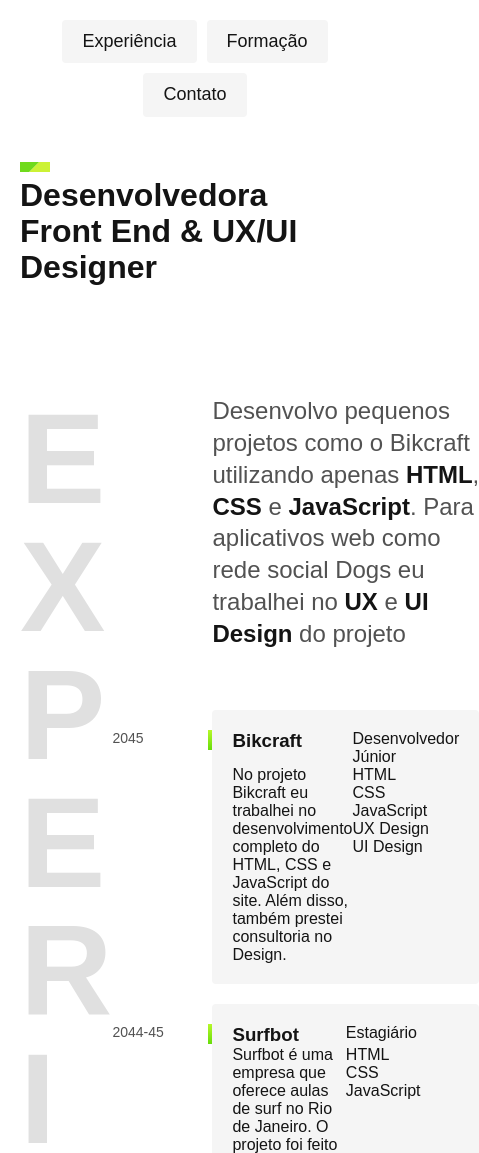
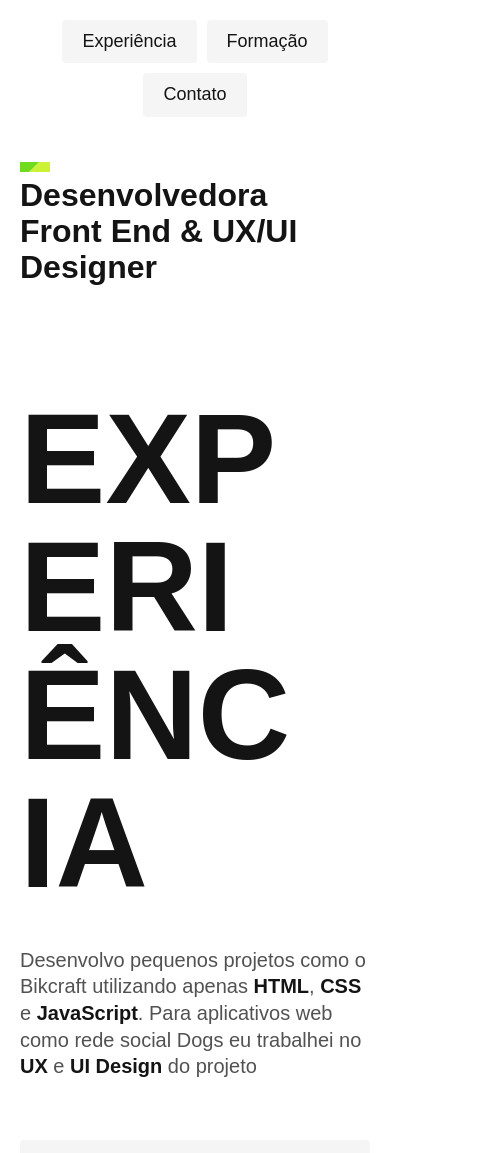
Before and after one commit to eduarda-emilli/projeto-portfolio, a plain HTML site: page portfolio/index.html in a window 390 px wide. Shown: the top 1153 px of the page, 479 px wide, since content can reach past the window. Drawn offline with Linux system fonts and the light colour scheme.

Commit message:
atualizei o css

```diff
--- a/portfolio/css/experiencia.css
+++ b/portfolio/css/experiencia.css
@@ -7,11 +7,19 @@
     gap: 100px;
 }
 
+.subtitulo {
+  font-size: 8rem;
+  line-height: 1;
+  text-transform: uppercase;
+  word-break: break-all;
+  max-width: 4ch;
+}
+
 .experiencia .subtitulo {
     color: #e0e0e0;
   }
 
-  .experiencia-texto {
+.experiencia-texto {
     font-size: 1.5rem;
     line-height: 1.33; /* Define a altura da linha como 1.33, criando um espaçamento adequado */
     max-width: 40ch; /* Define a largura máxima do contêiner como 40 caracteres */
@@ -19,11 +27,11 @@
     color: #525252;
   }
 
-  .experiencia-texto strong {
+.experiencia-texto strong {
     color: #141414;
   }
 
-  .empresa {
+.empresa {
     display: grid; /* Define o elemento com classe 'empresa' como um grid */
     grid-template-columns: 1fr 1fr; /* Define o modelo de grade com duas colunas de largura igual */
     padding: 20px; /* Define o preenchimento interno do elemento como 20 pixels */
@@ -31,9 +39,10 @@
     margin-bottom: 20px;
     border-radius: 4px;
     position: relative;
+    gap: 10px 20px;
   }
 
-  .empresa::before {
+.empresa::before {
     content: '';
     display: block;
     width: 4px;
@@ -44,10 +53,56 @@
     left: -4px;
   }
 
-  .empresa-ano {
+.empresa-ano {
+    width: 80px;
     position: absolute;
-    top: 20px;
+    top: 22px;
     left: -100px;
     color: #525252;
     font-size: 0.875rem;
 }
+
+
+.empresa-titulo {
+  font-size: 1.125rem;
+  line-height: 1.1;
+  font-weight: bold;
+}
+
+.empresa-texto {
+  font-size: -0.425rem;
+  line-height: 1.4;
+  color: #525252;
+}
+
+.empresa-habilidades {
+  display: flex;
+  flex-wrap: wrap;
+  gap: 10px;
+  align-content: start;
+}
+
+.empresa-habilidades li {
+  font-size: 0.875rem;
+  line-height: 1.4;
+  border-radius: 4px;
+  background: #ffff;
+  padding: 5px 10px;
+}
+
+@media (max-width: 800px) {
+  .experiencia {
+    grid-template-columns: 1fr;
+    gap: 40px;
+  }
+  .experiencia .subtitulo {
+   color: #141414
+  }
+  .experiencia-texto {
+    font-size: 1.25rem;
+  }
+  .empresa-ano {
+    position: initial;
+  }
+
+}
--- a/portfolio/css/global.css
+++ b/portfolio/css/global.css
@@ -27,3 +27,11 @@ img {
   text-transform: uppercase;
   max-width: 5ch; /* Define a largura máxima do contêiner como 5 caracteres */
 }
+
+@media (max-width: 800px) {
+  .subtitulo {
+     font-size: 3rem;
+     text-transform: capitalize;
+     max-width: initial;
+  }
+}
--- a/portfolio/css/header.css
+++ b/portfolio/css/header.css
@@ -6,6 +6,9 @@
   flex-direction: column;
   justify-content: space-between;
   align-items: center;
+
+  color: #143414;
+
 
 }
 
```
